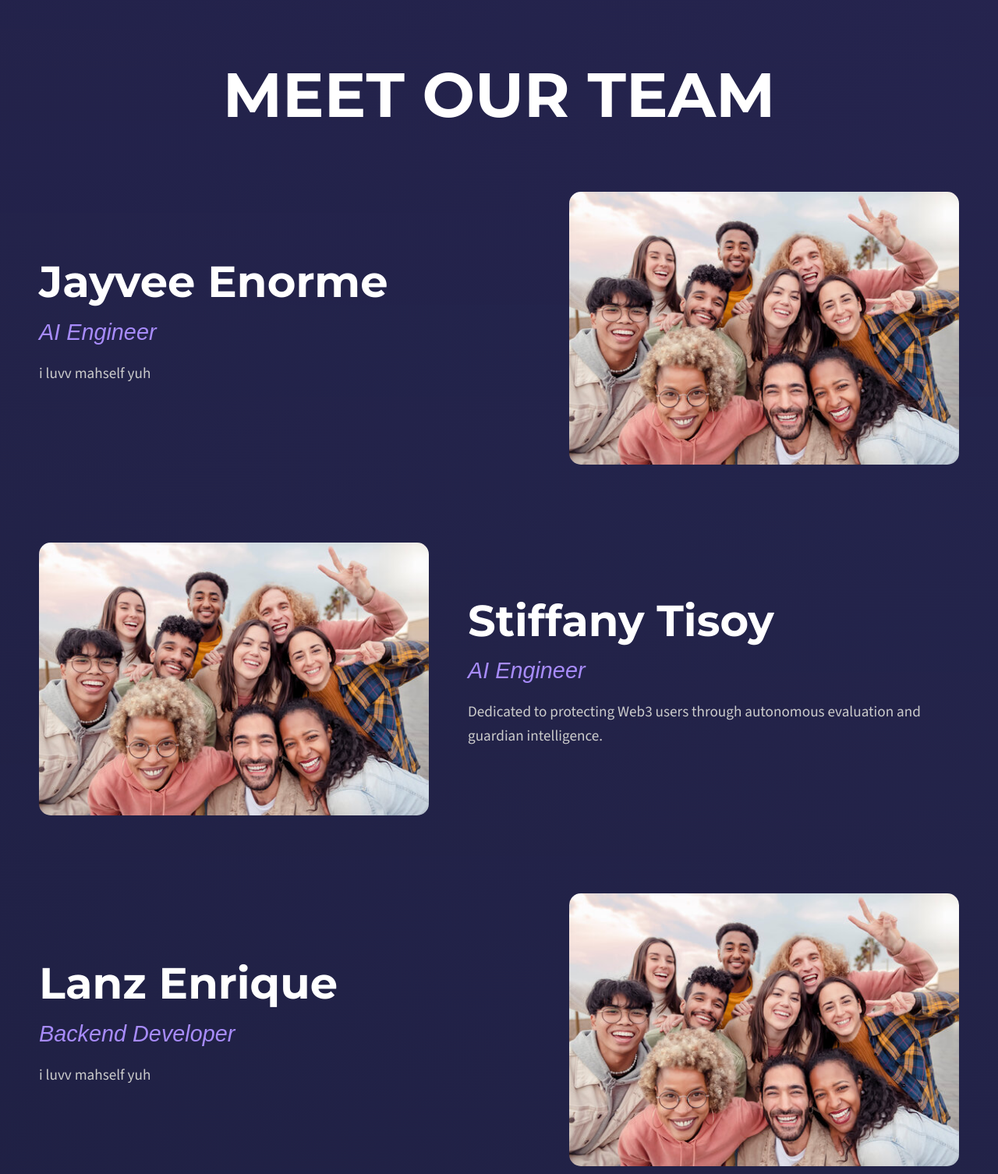
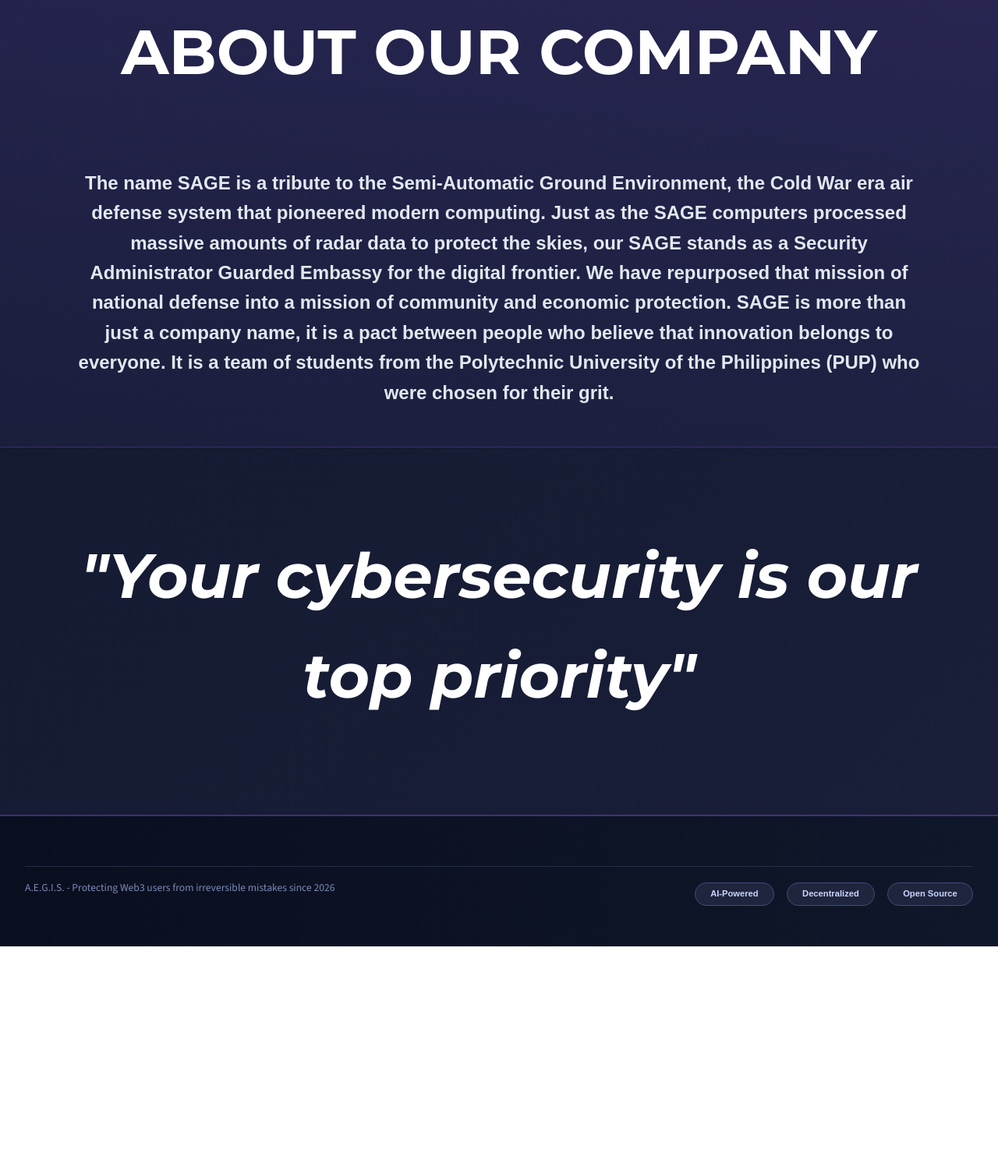
Before and after one commit to TiffnieXAI/AegisMain, a plain HTML site: page frontend/abtUs.html in a window 1280 px wide. Shown: the part 1134-2640 px from the top of the page at 78% size. After the commit the page ends 2348 px from the top, so only its background shows below. Drawn offline with nearby package versions, Linux system fonts and the light colour scheme; a web font is replaced by a local one.

Commit message:
about us

```diff
--- a/frontend/abtUs.html
+++ b/frontend/abtUs.html
@@ -51,70 +51,15 @@
 <br>
 
 <div class="mem-container">
-    <h1 class="main-title">MEET OUR TEAM</h1>
+    <h1 class="main-title">ABOUT OUR COMPANY</h1>
 
-    <div class="mem-container-teams">
-
-        <div class="member-card">
-            <div class="mem-text">
-                <h1>Jayvee Enorme</h1>
-                <h3>AI Engineer</h3>
-                <p>i luvv mahself yuh</p>
-            </div>
-            <img class="memimg" src="groupie.jpg" alt="Stiffany Tisoy">
-        </div>
-
-        <div class="member-card">
-            <div class="mem-text">
-                <h1>Stiffany Tisoy</h1>
-                <h3>AI Engineer</h3>
-                <p>Dedicated to protecting Web3 users through autonomous evaluation and guardian intelligence.</p>
-            </div>
-            <img class="memimg" src="groupie.jpg" alt="Second Member">
-        </div>
-
-        <div class="member-card">
-            <div class="mem-text">
-                <h1>Lanz Enrique</h1>
-                <h3>Backend Developer</h3>
-                <p>i luvv mahself yuh</p>
-            </div>
-            <img class="memimg" src="groupie.jpg" alt="Stiffany Tisoy">
-        </div>
-
-        <div class="member-card">
-            <div class="mem-text">
-                <h1>Vincent Jakosalem</h1>
-                <h3>Backend Developer</h3>
-                <p>Dedicated to protecting Web3 users through autonomous evaluation and guardian intelligence.</p>
-            </div>
-            <img class="memimg" src="groupie.jpg" alt="Second Member">
-        </div>
-
-        <div class="member-card">
-            <div class="mem-text">
-                <h1>Salahadin Bantog</h1>
-                <h3>Frontend Developer</h3>
-                <p>Dedicated to protecting Web3 users through autonomous evaluation and guardian intelligence.</p>
-            </div>
-            <img class="memimg" src="groupie.jpg" alt="Second Member">
-        </div>
-
-        <div class="member-card">
-            <div class="mem-text">
-                <h1>Sean Tugalon</h1>
-                <h3>Frontend Developer</h3>
-                <p>i luvv mahself yuh</p>
-            </div>
-            <img class="memimg" src="groupie.jpg" alt="Stiffany Tisoy">
-        </div>
-
-    </div>
+    <h2>The name SAGE is a tribute to the Semi-Automatic Ground Environment, the Cold War era air defense system that pioneered modern computing. Just as the SAGE computers processed massive amounts of radar data to protect the skies, our SAGE stands as a Security Administrator Guarded Embassy for the digital frontier. We have repurposed that mission of national defense into a mission of community and economic protection. SAGE is more than just a company name, it is a pact between people who believe that innovation belongs to everyone. It is a team of students from the Polytechnic University of the Philippines (PUP) who were chosen for their grit.
+    </h2>
 </div>
 
 <br>
 <br>
-<h1 class="abtus-quote">"PUT OUR QUOTE HERE"</h1>
+<h1 class="abtus-quote">"Your cybersecurity is our top priority"</h1>
 
 </body>
 
--- a/frontend/style.css
+++ b/frontend/style.css
@@ -1162,10 +1162,17 @@
     display: flex;
     flex-direction: column;
     align-items: center;
-    padding: 80px 50px;
+    padding: 25px 50px;
     background: linear-gradient(180deg, rgba(139, 92, 246, 0.15) 0%, rgba(139, 92, 246, 0.05) 100%);
     border-top: 1px solid rgba(139, 92, 246, 0.2);
     border-bottom: 1px solid rgba(139, 92, 246, 0.2);
+}
+
+.mem-container h2{
+    display: flex;
+    align-items: center;
+    padding: 25px 50px;
+    text-align: center;
 }
 
 .main-title {
```
